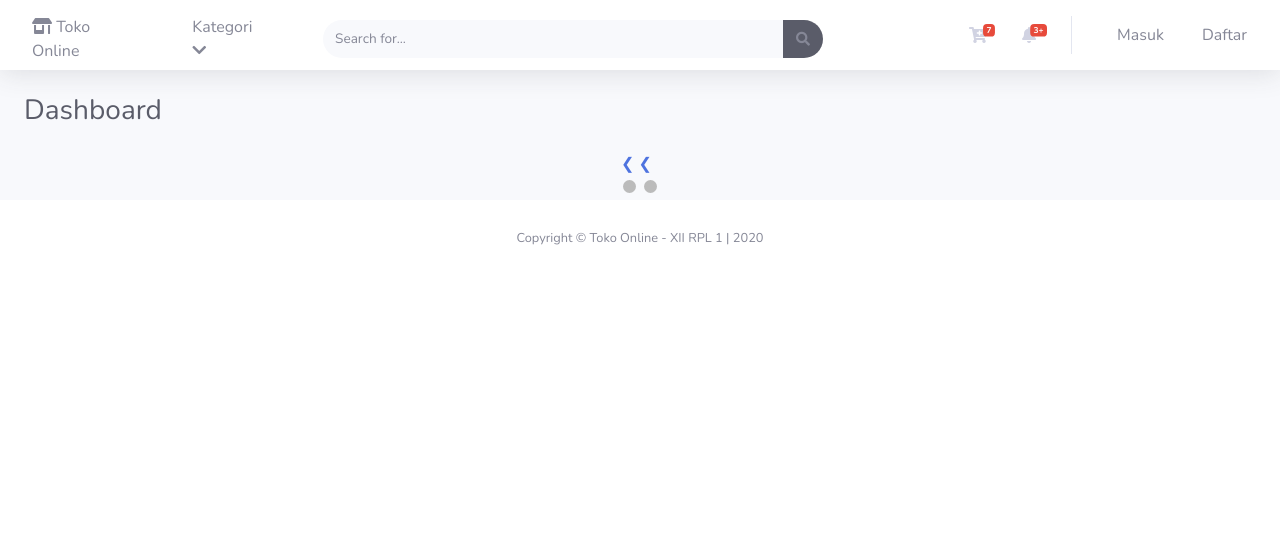
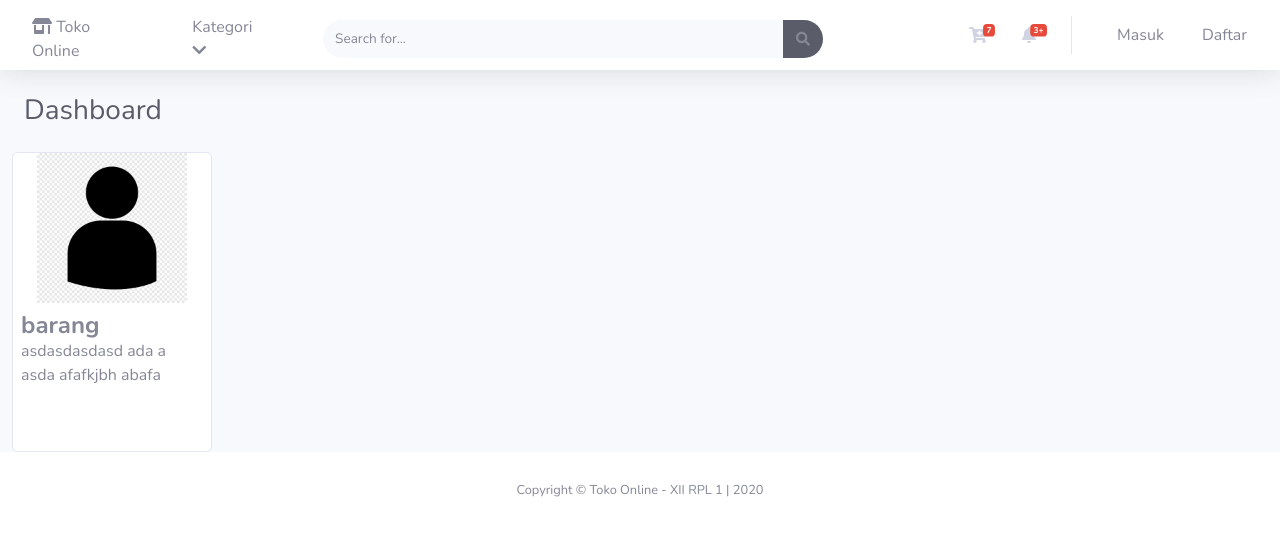
Before and after one commit to alifahfathonah/E-mart_XIIRPL3, a CodeIgniter app: page /E-mart_XIIRPL3/ in a window 1280 px wide. Shown: the top 536 px of the page. Run offline with CodeIgniter, Linux system fonts and the light colour scheme; data that the repository does not hold is empty.

Commit message:
menambahkan visual barang

```diff
--- a/application/views/user/index.php
+++ b/application/views/user/index.php
@@ -10,7 +10,7 @@
 
     <div class="row">
         <!-- Awal Slideshow -->
-        <div class="slideshow-container">
+        <!-- <div class="slideshow-container">
             <div class="slideshow fade">
                 <div class="numbertext">
                     1 / 2
@@ -32,13 +32,19 @@
                 <span class="dot" onclick="currentslide(1)"></span>
                 <span class="dot" onclick="currentslide(2)"></span>
             </div>
-        </div>
+        </div> -->
         <!-- Akhir Slideshow -->
     </div>
 
     <!-- Content Row -->
     <div class="row">
-
+        <div class="card" style="width: 200px; height: 300px;">
+            <center><img src="<?= base_url();?>assets/img/img-profil/default.png" width="150"></center>
+            <div class="mr-2 ml-2 mt-2">
+                <h4 class="mb-0" style="font-weight: bold;">barang</h4>
+                <p>asdasdasdasd ada a asda afafkjbh  abafa</p>
+            </div>
+        </div>
     </div>
 
 </div>
```
